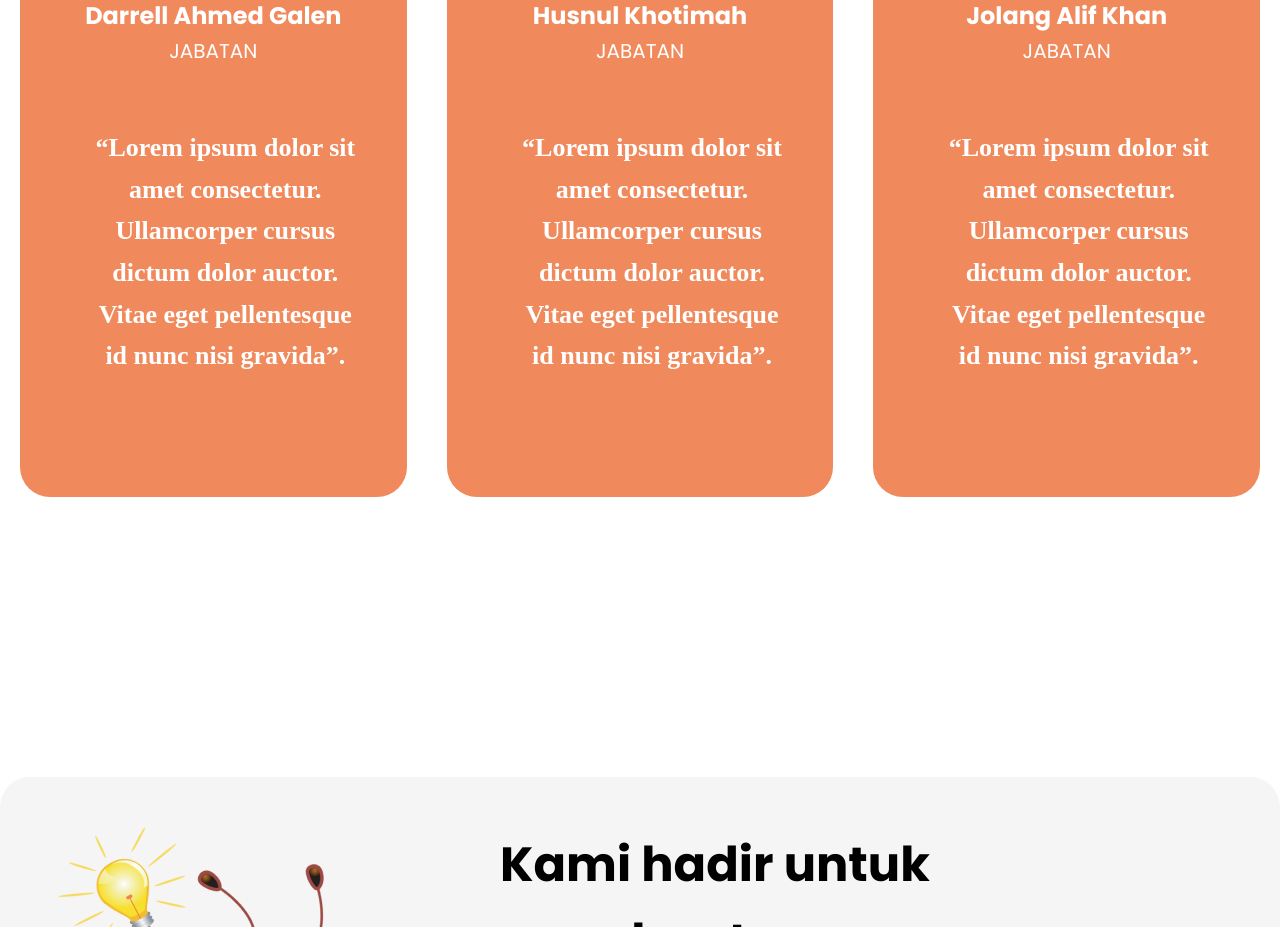
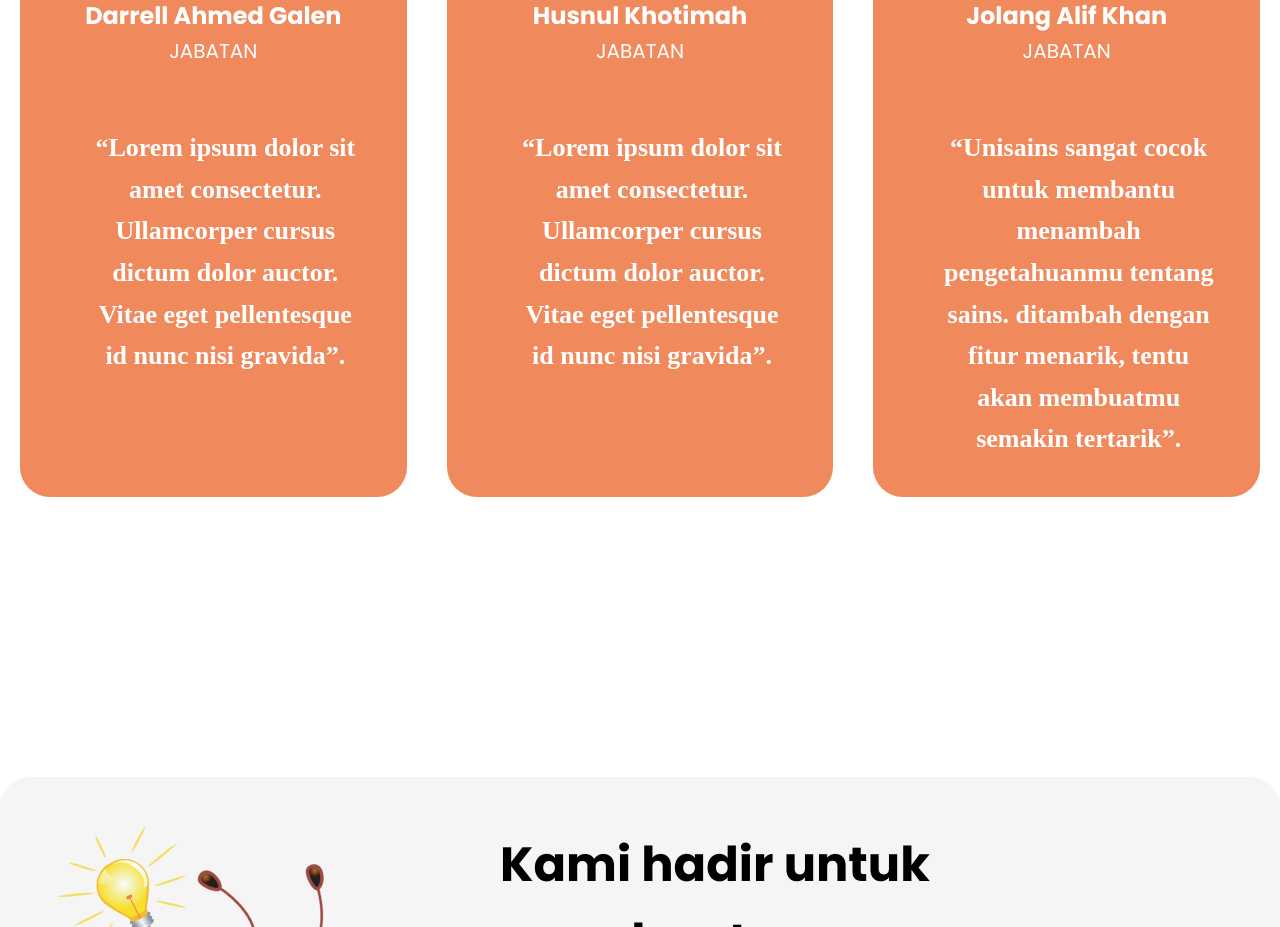
Before and after one commit to Jolangalifk/unisains-project, a Vue app: page /about in a window 1280 px wide. Shown: the part 3660-4587 px from the top of the page. Built offline with nearby package versions, Linux system fonts and the light colour scheme.

Commit message:
[JK] fix mirror

```diff
--- a/src/views/AboutView.vue
+++ b/src/views/AboutView.vue
@@ -77,8 +77,7 @@
           </div>
           <h3>Jolang Alif Khan</h3>
           <h4>JABATAN</h4>
-          <p>“Lorem ipsum dolor sit amet consectetur. Ullamcorper cursus dictum dolor auctor. Vitae eget pellentesque id
-            nunc nisi gravida”.</p>
+          <p>“Unisains sangat cocok untuk membantu menambah pengetahuanmu tentang sains. ditambah dengan fitur menarik, tentu akan membuatmu semakin tertarik”.</p>
         </div>
       </div>
     </div>
@@ -300,7 +299,6 @@
   width: 100%;
   height: 980px;
   display: flex;
-  flex-direction: row;
   align-items: center;
   justify-content: center;
 }
```
